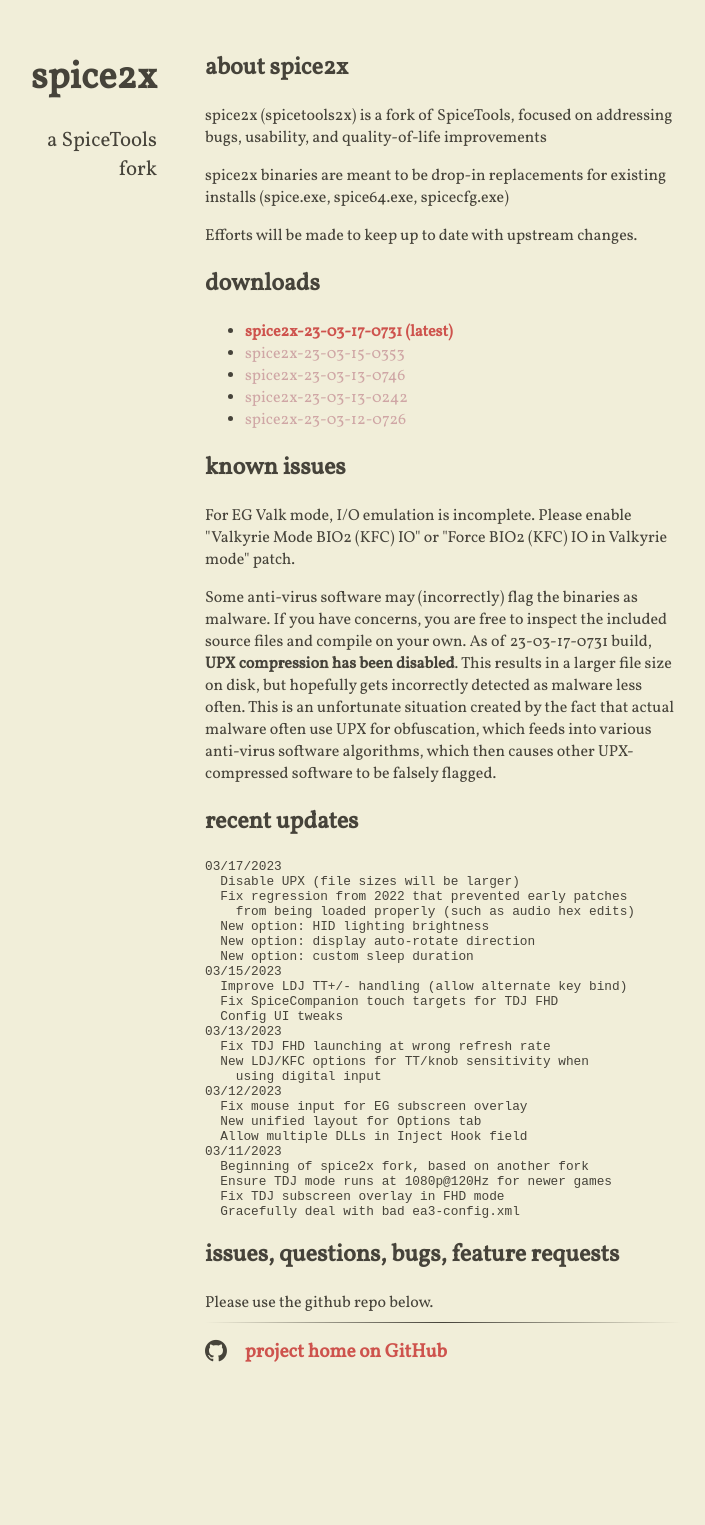
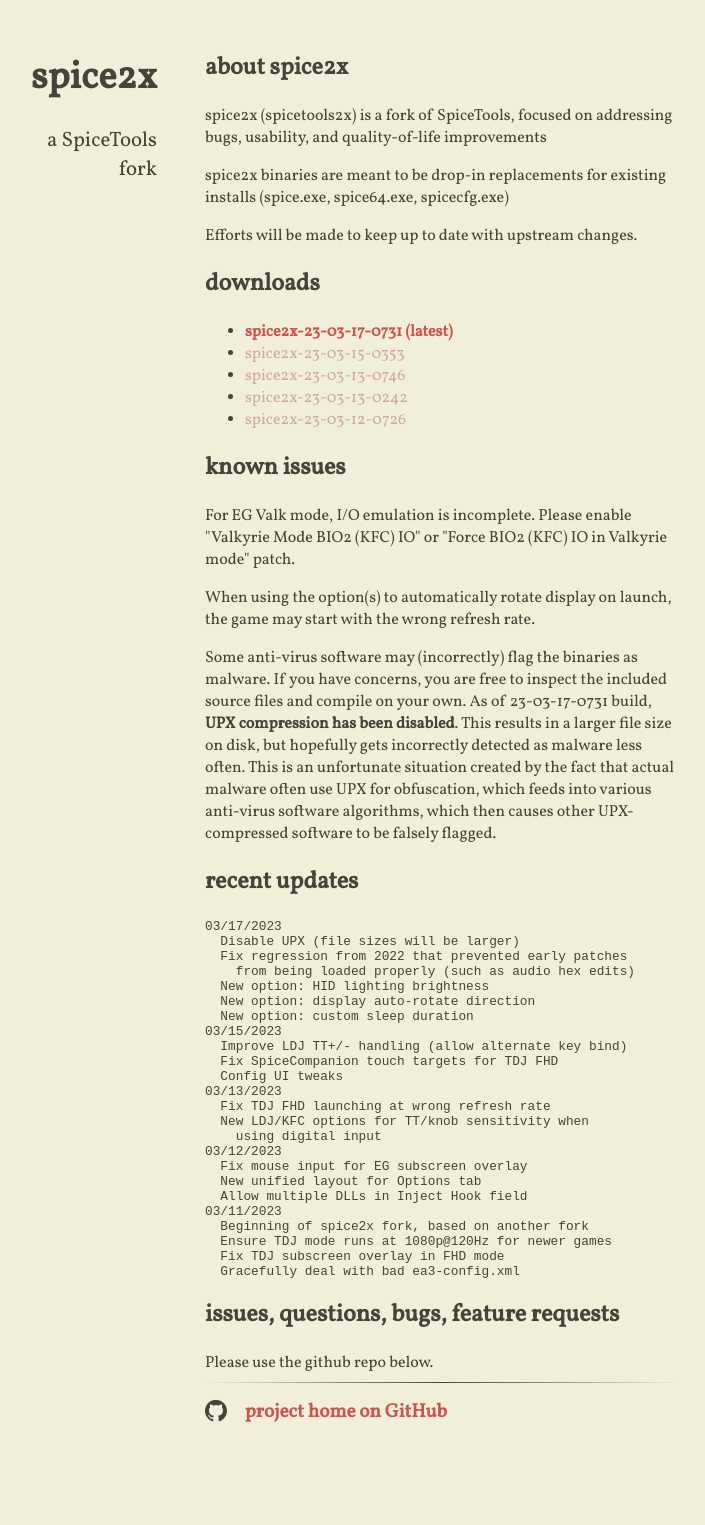
Before and after one commit to spice2x/spice2x.github.io, a Jekyll site: the page built from docs/index.html, in a window 1280 px wide. Shown: the whole page, without its empty margins (299-1004 px from the left). Built offline with Jekyll 4.4.1, drawn with Linux system fonts in a browser that asks for light colours; nearby versions of some CDN libraries; before the commit the page ends 1465 px from its top, so only the background shows below that.

Commit message:
another known issue

```diff
--- a/docs/_includes/content.html
+++ b/docs/_includes/content.html
@@ -37,6 +37,8 @@
 <h2>known issues</h2>
 
 <p>For EG Valk mode, I/O emulation is incomplete. Please enable "Valkyrie Mode BIO2 (KFC) IO" or "Force BIO2 (KFC) IO in Valkyrie mode" patch.</p>
+
+<p>When using the option(s) to automatically rotate display on launch, the game may start with the wrong refresh rate.</p>
 
 <p>Some anti-virus software may (incorrectly) flag the binaries as malware. If you have concerns, you are free to inspect the included source files and compile on your own. As of 23-03-17-0731 build, <strong>UPX compression has been disabled</strong>. This results in a larger file size on disk, but hopefully gets incorrectly detected as malware less often. This is an unfortunate situation created by the fact that actual malware often use UPX for obfuscation, which feeds into various anti-virus software algorithms, which then causes other UPX-compressed software to be falsely flagged.</p>
 
```
